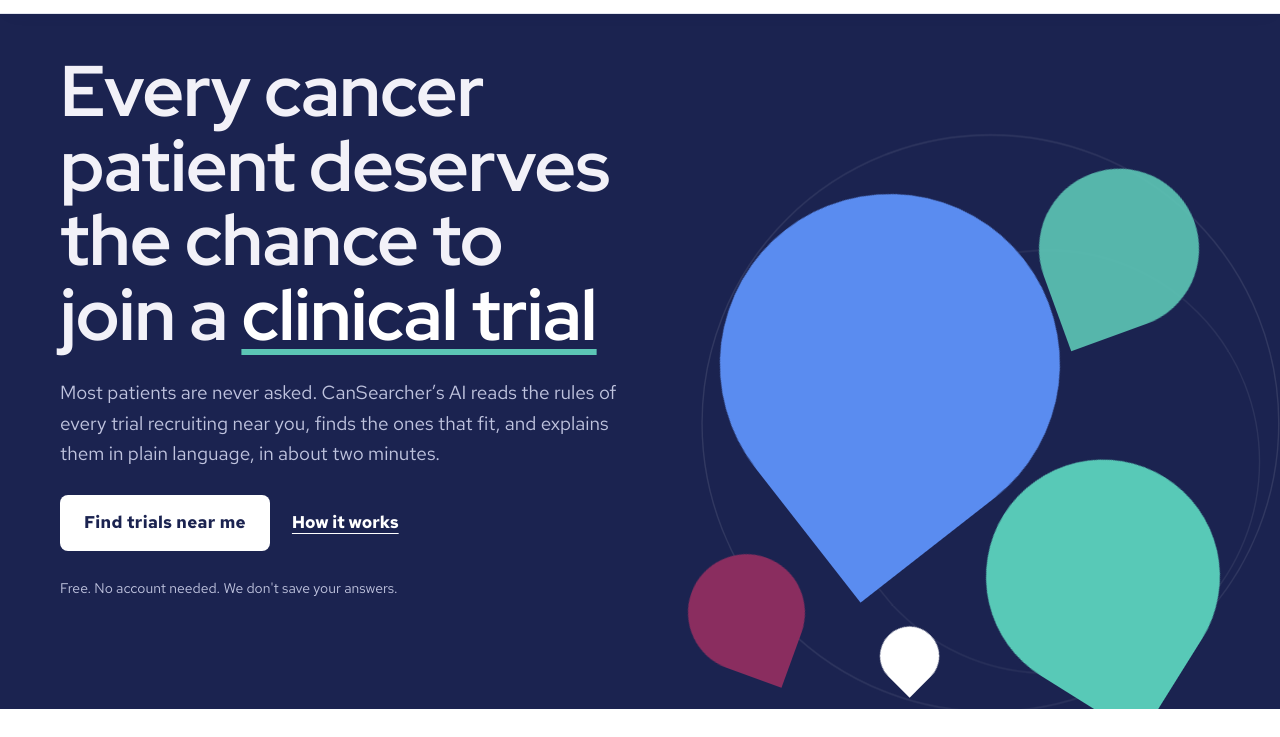
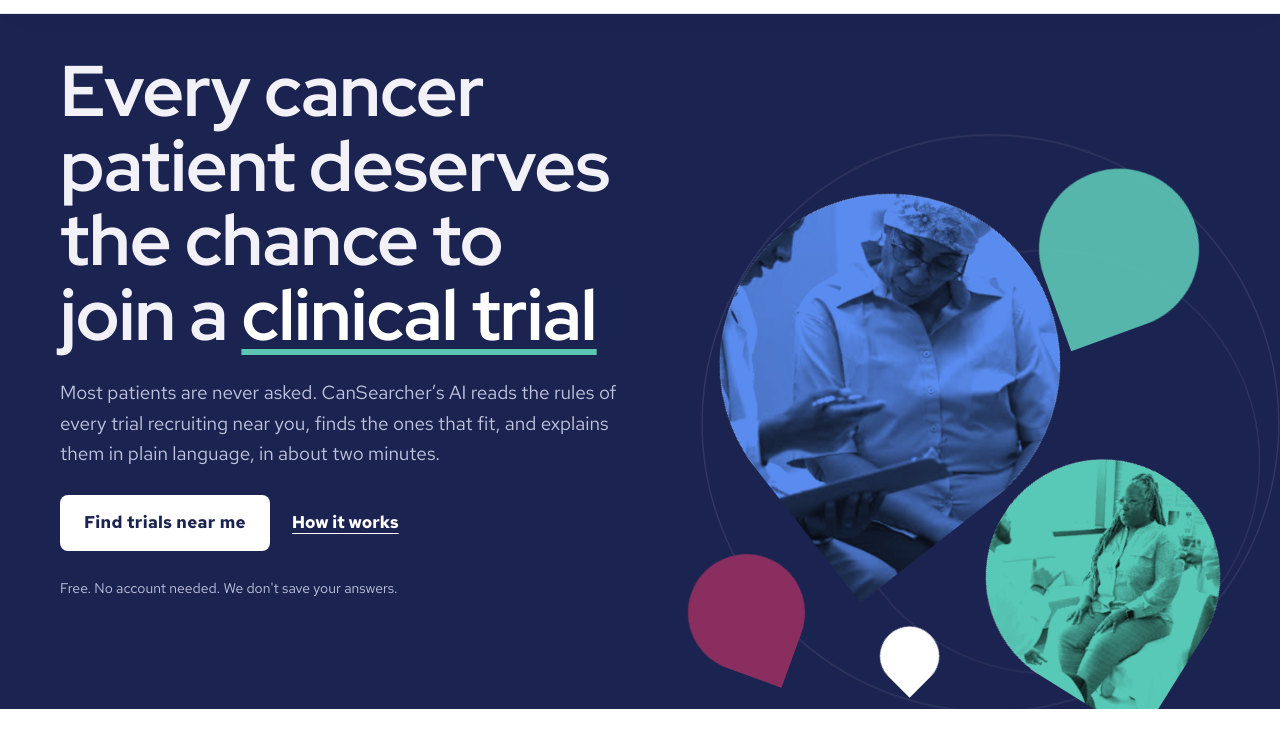
Before and after one commit to Corededami/cansearcher, a plain HTML site: page index.html in a window 1280 px wide. Shown: the part 63-800 px from the top of the page. Drawn offline with Linux system fonts and the light colour scheme.

Commit message:
Add files via upload

```diff
--- a/index.html
+++ b/index.html
@@ -152,8 +152,8 @@ h2.sec{font-size:clamp(30px,4vw,46px);line-height:1.1}
       <svg class="rings" viewBox="0 0 700 700" fill="none"><circle cx="360" cy="340" r="300" stroke="rgba(255,255,255,.10)" stroke-width="1.5"/><circle cx="420" cy="380" r="220" stroke="rgba(255,255,255,.08)" stroke-width="1.5"/></svg>
       <div class="pin d1"></div>
       <div class="pin d2"></div>
-      <div class="pin p1 tint blue"><img src="img/doctor-patient.jpg" alt=""></div>
-      <div class="pin p2 tint teal"><img src="img/care-team.jpg" alt=""></div>
+      <div class="pin p1 tint blue"><img src="doctor-patient.jpg" alt=""></div>
+      <div class="pin p2 tint teal"><img src="care-team.jpg" alt=""></div>
       <div class="pin d3"></div>
     </div>
   </div>
@@ -189,7 +189,7 @@ h2.sec{font-size:clamp(30px,4vw,46px);line-height:1.1}
   <div class="inner">
     <div class="why-art" aria-hidden="true">
       <div class="pin wd"></div>
-      <div class="pin w1 tint blue soft"><img src="img/why-care.jpg" alt=""></div>
+      <div class="pin w1 tint blue soft"><img src="why-care.jpg" alt=""></div>
     </div>
     <div class="why-copy reveal">
       <span class="eyebrow" data-i18n="why_eb">Why trials matter</span>
```
